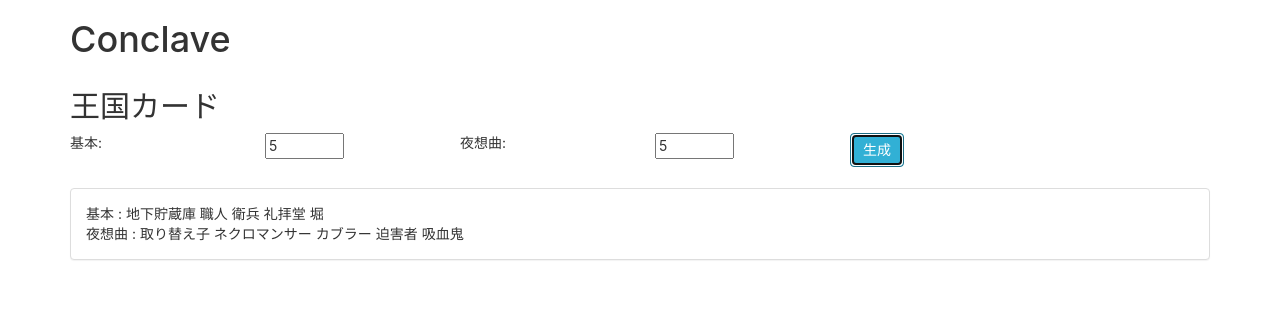
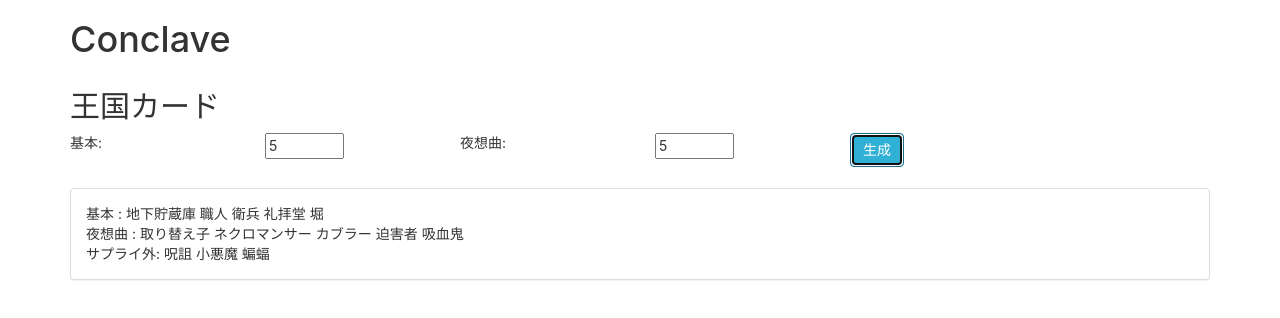
Before and after one commit to autopp/conclave, a React (Create React App) app: page / in a window 1280 px wide. Both pictures are taken after a click on the button "生成". Shown: the top 318 px of the page. Built offline with nearby package versions, Linux system fonts and the light colour scheme.

Commit message:
faet: show extra cards

```diff
--- a/src/App.js
+++ b/src/App.js
@@ -1,6 +1,6 @@
 import React, { Component } from 'react';
 import './App.css';
-import { kingdomList, nameMap, boonList } from './cardList.js'
+import { kingdomList, nameMap, extraMap, boonList } from './cardList.js'
 
 class App extends Component {
   constructor(props) {
@@ -108,12 +108,20 @@ class App extends Component {
       });
       heirlooms = heirlooms.length > 0 ? <div>{`家宝: ${heirlooms.join(' ')}`}</div> : undefined;
       let druid_boons = supply.druid_boons ? <div>{`ドルイドの恵み: ${supply.druid_boons.map(card => card.name).join(' ')}`}</div> : undefined;
+      let extraCards = [];
+      ['boon', 'hex', 'will_o_wisp', 'imp', 'ghost', 'wish', 'bat',].forEach(name => {
+        if (supply.kingdom['nocturne'].some(card => card[name])) {
+          extraCards.push(extraMap[name]);
+        }
+      });
+      extraCards = extraCards.length > 0 ? <div>{`サプライ外: ${extraCards.join(' ')}`}</div> : undefined;
       return (
         <div className="panel panel-default" key={i}>
           <div className="panel-body">
             <div>{kingdom}</div>
             {druid_boons}
             {heirlooms}
+            {extraCards}
           </div>
         </div>
       )
--- a/src/cardList.js
+++ b/src/cardList.js
@@ -67,6 +67,11 @@ export const kingdomList = {
 
 export const nameMap = { basic: "基本", nocturne: "夜想曲" };
 
+export const extraMap = {
+  boon: "恵み", hex: "呪詛", will_o_wisp: "ウィル・オ・ウィスプ", imp: "小悪魔",
+  ghost: "幽霊", wish: "願い", bat: "蝙蝠"
+};
+
 export const boonList = [
   { name: '大地の恵み' },
   { name: '田畑の恵み' },
```
